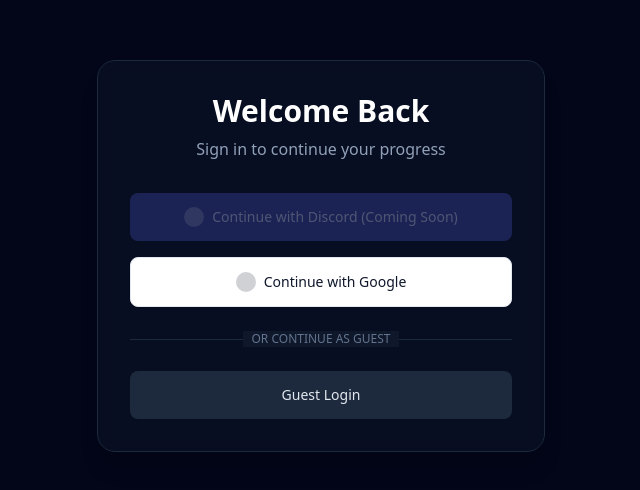
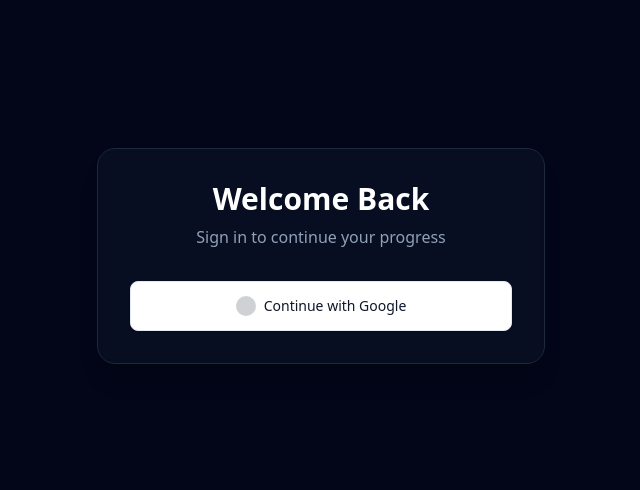
Before and after one commit to RiTa-23/TRI-Survivor, a React app in the folder frontend/: page /auth in a window 1280 px wide. Shown: the part 144-634 px from the top of the page, without its empty margins (319-959 px from the left). Built offline with nearby package versions, Linux system fonts and the light colour scheme; no server answers; the HTML template or start-up script is replaced by a standard one.

Commit message:
refactor: 認証画面からDiscordとゲストログインを削除

```diff
--- a/frontend/src/features/auth/AuthScreen.tsx
+++ b/frontend/src/features/auth/AuthScreen.tsx
@@ -28,16 +28,6 @@
                 <p className="text-slate-400 text-center mb-8">Sign in to continue your progress</p>
 
                 <div className="space-y-4">
-                    {/* Discord Login (Placeholder) */}
-                    <Button
-                        disabled
-                        className="w-full py-6 bg-[#5865F2]/50 cursor-not-allowed text-white/50 font-medium flex items-center justify-center gap-2"
-                    >
-                        {/* Mock Discord Icon */}
-                        <span className="w-5 h-5 bg-white/20 rounded-full" />
-                        Continue with Discord (Coming Soon)
-                    </Button>
-
                     <Button
                         variant="outline"
                         onClick={handleGoogleLogin}
@@ -47,23 +37,6 @@
                         <span className="w-5 h-5 bg-slate-900/20 rounded-full" />
                         Continue with Google
                     </Button>
-
-                    <div className="relative my-6">
-                        <div className="absolute inset-0 flex items-center">
-                            <span className="w-full border-t border-slate-800" />
-                        </div>
-                        <div className="relative flex justify-center text-xs uppercase">
-                            <span className="bg-slate-900 px-2 text-slate-500">Or continue as guest</span>
-                        </div>
-                    </div>
-
-                    <Button
-                        variant="secondary"
-                        onClick={() => navigate("/home")}
-                        className="w-full py-6 bg-slate-800 hover:bg-slate-700 text-slate-200 font-medium"
-                    >
-                        Guest Login
-                    </Button>
                 </div>
             </div>
         </div>
--- a/frontend/src/store/authStore.ts
+++ b/frontend/src/store/authStore.ts
@@ -52,7 +52,7 @@
             }
 
             // 2. イベントリスナー設定
-            const { data: { subscription } } = supabase.auth.onAuthStateChange(async (event, session) => {
+            const { data: { subscription } } = supabase.auth.onAuthStateChange(async (_event, session) => {
                 set({ session, user: session?.user ?? null, loading: false });
 
                 // 必要であればここでログ出力などを行う
```
